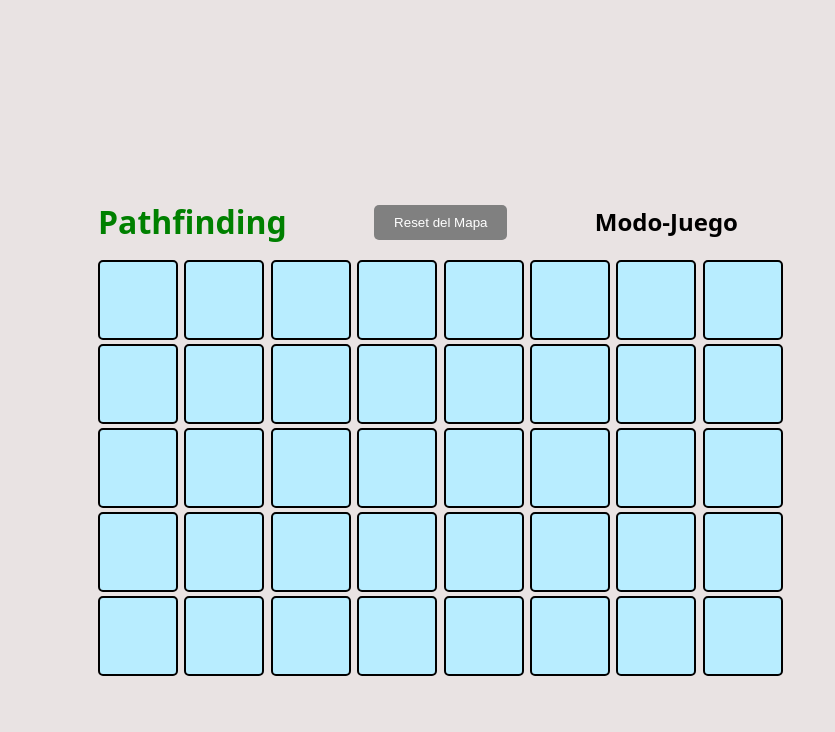
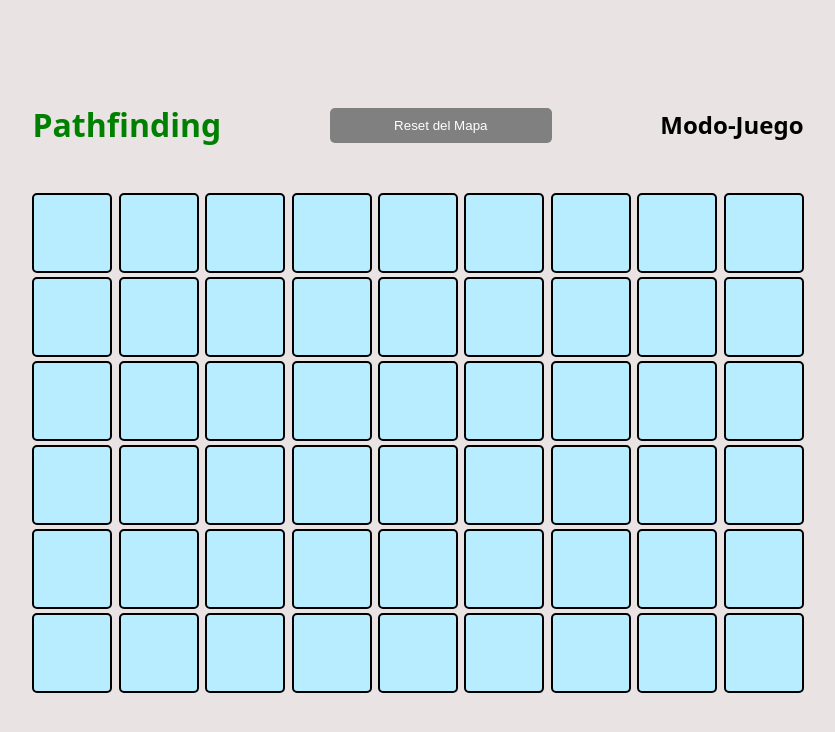
Before and after one commit to gabrielWYP/proyecto_lp, a React (Vite) app: page / in a window 1280 px wide. Shown: the top 732 px of the page, without its empty margins (222-1057 px from the left). Built offline with nearby package versions, Linux system fonts and the light colour scheme.

Commit message:
Version responsive y de resizable

```diff
--- a/src/App.jsx
+++ b/src/App.jsx
@@ -7,8 +7,8 @@ import BFS from './logic/BFS';
 function App() {
 
   //Estados para el mapa, modo, origen, destino y camino actual
-  const [largo, setLargo] = useState(12);
-  const [ancho, setAncho] = useState(6);
+  const [largo, setLargo] = useState(7);
+  const [ancho, setAncho] = useState(14);
   const [mapa, setMapa] = useState(Array.from({ length: ancho }, () => Array(largo).fill(false)));
   const [modo,setModo] = useState("Modo-Juego")
   const [origen, setOrigen] = useState(null)
@@ -114,24 +114,28 @@ useEffect(() => {
 
 useEffect(() => {
     const handleResize = () => {
-      const width = window.innerWidth * 0.7;
-      const height = window.innerHeight * 0.7;
+      const width = window.innerWidth * 0.75;
+      const height = window.innerHeight * 0.75;
 
       const numCols = Math.floor(width / 100);
       const numRows = Math.floor(height / 100);
+      console.log(numCols,numRows)
 
-      setAncho(numCols);
-      setLargo(numRows);
 
-      setMapa(Array.from({ length: numCols }, () => Array(numRows).fill(false)))
+      //Nuevos estados
+      setAncho(numRows);
+      setLargo(numCols);
+      setOrigen(null)
+      setDestino(null)
+      setCaminoActual([]);
+
+      setMapa(Array.from({ length: numRows }, () => Array(numCols).fill(false)))
+
+      //Para el display
       document.documentElement.style.setProperty('--numCols', numCols);
       document.documentElement.style.setProperty('--numRows', numRows);
-
-
     }
-
-    handleResize();
-    window.addEventListener('resize',handleResize());
+    window.addEventListener('resize',handleResize);
 
     //Limpieza
     return () => window.removeEventListener('resize',handleResize());
--- a/src/index.css
+++ b/src/index.css
@@ -32,7 +32,8 @@ body {
   flex-direction: column;
   align-items: center;
   justify-content: center;
-  min-height: 100vh;
+  width: 100%;
+  height: 80%;
   padding: 20px;
   box-sizing: border-box;
 }
@@ -42,13 +43,19 @@ body {
   align-items: center;
   justify-content: space-between;
   width: 100%;
-  margin-bottom: 20px;
+  margin-bottom: 50px;
+}
+
+.titulo, .Modo-Juego, .Modo-Edicion, button {
+  flex-grow: 1;
+  text-align: center;
 }
 
 .titulo {
   font-size: 2rem;
   font-weight: bold;
   color: green;
+  text-align: left;
 }
 
 button {
@@ -73,15 +80,15 @@ button:hover {
   display: grid;
   place-items: center;
   cursor: pointer;
-  font-size: 2fr; /* Reducido para que se ajuste mejor a las nuevas dimensiones */
+  font-size: 32px; /* Reducido para que se ajuste mejor a las nuevas dimensiones */
   background-color: #b8edff;
 }
 
 .mapa {
   display: grid;
   grid-template-columns: repeat(var(--numCols), 1fr);
-  width: 50vw;
-  height: 50vh;
+  width: 100%;
+  height: 100%;
   max-width: 1200px;
   max-height: 1200px;
   gap : 0.5vh 0.5vw;
@@ -96,7 +103,7 @@ button:hover {
   font-size: 24px;
   font-weight: bold;
   color: black;
-  text-align: center;
+  text-align: right;
   margin-left: 20px;
 }
 
@@ -104,7 +111,7 @@ button:hover {
   font-size: 24px;
   font-weight: bold;
   color: red;
-  text-align: center;
+  text-align: right;
   margin-left: 20px;
 }
 
```
